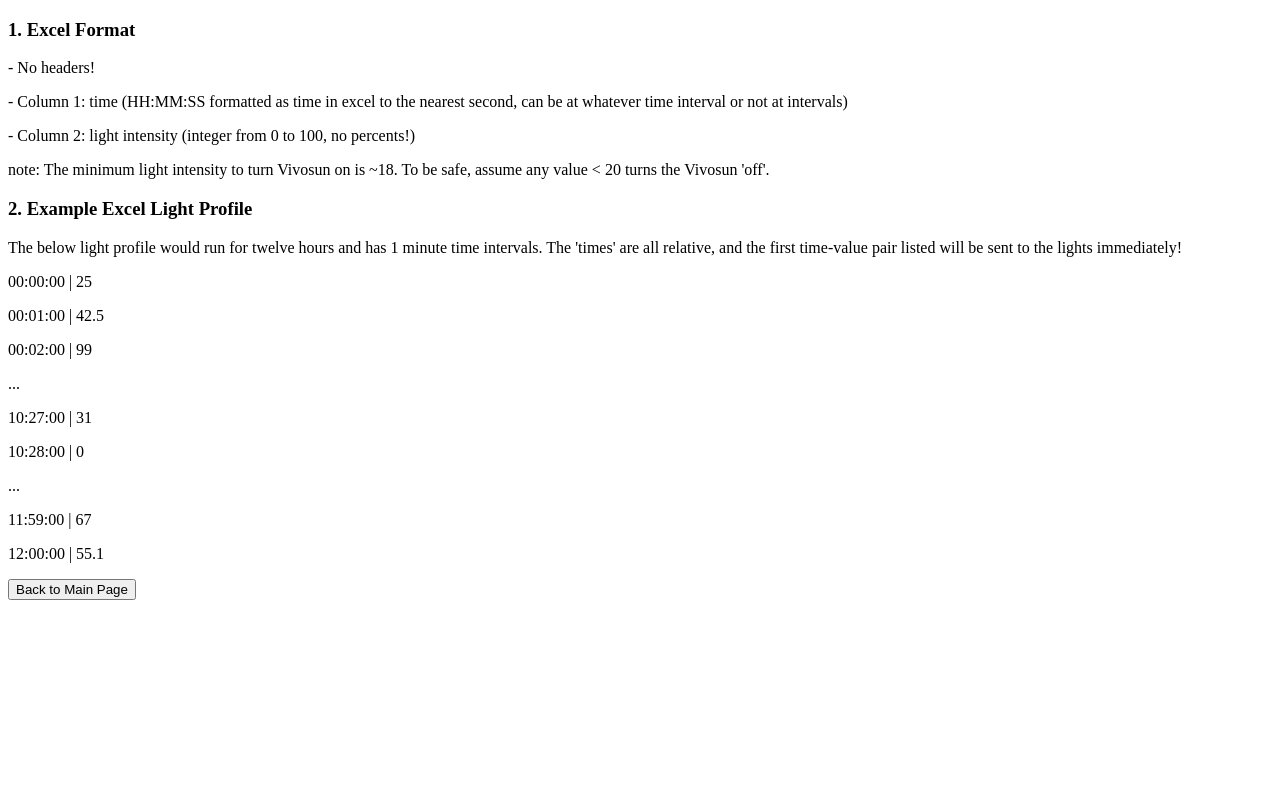
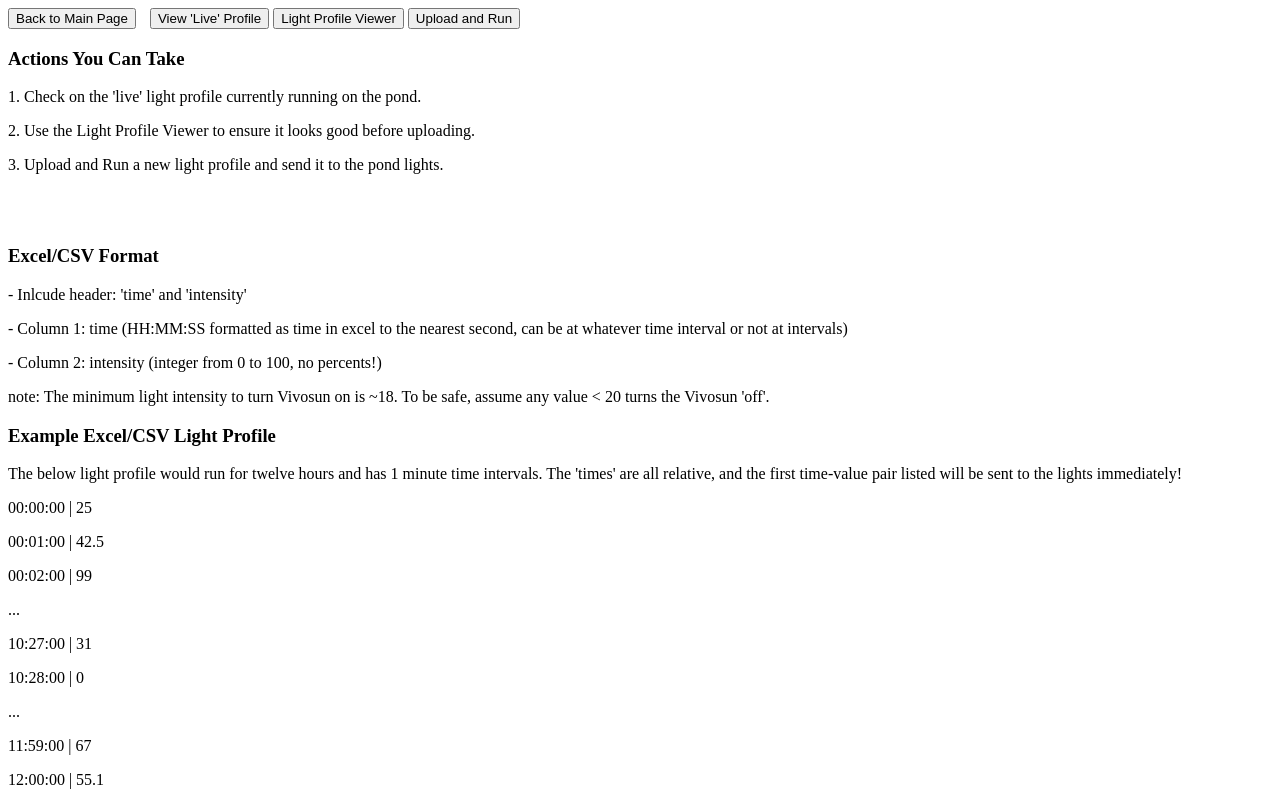
Before and after one commit to spdavern/ClimateSimulation, a Flask app: page /example in a window 1280 px wide. Before the commit the page ends 600 px from the top, so only its background shows below. Run offline with Flask 3, Linux system fonts and the light colour scheme.

Commit message:
major updates, ready for v1 integration with RPi send/receive code to Arduino

```diff
--- a/rpi/climate_web_interface.py
+++ b/rpi/climate_web_interface.py
@@ -7,31 +7,115 @@ matplotlib.use('Agg')
 
 app = Flask(__name__)
 UPLOAD_FOLDER = 'static'
+LIVE_FOLDER = 'static/live'
+
 app.config['UPLOAD_FOLDER'] = UPLOAD_FOLDER
+app.config['LIVE_FOLDER'] = LIVE_FOLDER
 
+
+# Main Page
 @app.get('/')
-def upload():
+def main_page():
     return render_template('main_page.html', file_uploaded=False)
 
+
+# Example and Instructions Page
 @app.get('/example')
 def example_page():
     return render_template('example_page.html')
 
-# this is triggered when user clicks "View profile" button
-@app.post('/upload')
-def upload_file():
+
+# Live Light Profile Page
+@app.get('/live')
+def live_light_profile():
+    return render_template('live_light_profile.html')
+
+
+# Upload and Run Profile Page
+@app.get('/run')
+def run_light_profile():
+    return render_template('run_light_profile.html')
+
+
+# Light Profile Viewer Page
+@app.get('/viewer')
+def view_light_profile():
+    return render_template('view_light_profile.html')
+
+
+# this is triggered when user clicks "Choose File" button
+@app.post('/viewer')
+def view_profile():
+
+    # check if file is real and in proper form
     if 'file' not in request.files:
         return redirect(request.url)
     file = request.files['file']
     if file.filename == '':
         return redirect(request.url)
-    if file and file.filename.endswith('.xlsx'):
+
+
+    # check file format validity
+    if check_profile_validity(file.filename) == False:
+        return 'Invalid file format. Please upload .xlsx or .csv file with 2 columns: Time and Light Intensity Value.'
+
+
+    if file and (file.filename.endswith('.xlsx') or file.filename.endswith('.xlsx')):
+
+        # save the file
         filepath = os.path.join(app.config['UPLOAD_FOLDER'], file.filename)
         file.save(filepath)
+
+        # create a profile plot and save it
         plot_excel(filepath)
-        #print('got here!')
-        return render_template('main_page.html', file_uploaded=True)
-    return 'Invalid file format. Please upload an Excel file (.xlsx).'
+
+        # remove excel files to reduce clutter
+        for filename in os.listdir(app.config['UPLOAD_FOLDER']):
+            if filename.endswith('.xlsx'):
+                file_path = os.path.join(app.config['UPLOAD_FOLDER'], filename)
+                os.unlink(file_path)
+
+        return render_template('view_light_profile.html', file_uploaded=True)
+    return 'Invalid file format. Please upload an Excel file (.xlsx) or CSV file (.csv).'
+
+
+# this is triggered when user clicks "Send to Lights" button on the 'run' page
+@app.post('/run')
+def send_light_profile():
+
+    # delete everything in the 'live' folder (commented out until actual operation)
+    #for filename in os.listdir(app.config['LIVE_FOLDER']):
+    #    file_path = os.path.join(app.config['LIVE_FOLDER'], filename)
+    #    try:
+    #        if os.path.isfile(file_path):
+    #            os.unlink(file_path)
+    #    except Exception as e:
+    #        print(e)
+
+    # check if file is real from the HTML request
+    if 'file' not in request.files:
+        return redirect(request.url)
+
+    file = request.files['file']
+    if file.filename == '':
+        return redirect(request.url)
+
+    # check file format validity
+    if check_profile_validity(file.filename) == False:
+        return 'Invalid file format. Please upload .xlsx or .csv file with 2 columns: Time and Light Intensity Value.'
+
+    # check if file is correct file format
+    if file and (file.filename.endswith('.xlsx') or file.filename.endswith('.csv')):
+
+        check_profile_validity(file.filename)
+
+        # store in the 'live' folder where other python script is waiting for it
+        filepath = os.path.join(app.config['LIVE_FOLDER'], file.filename)
+        file.save(filepath)
+
+        return render_template('run_light_profile.html', sent_to_lights=os.path.basename(filepath))
+
+    return 'Invalid file format. Please upload an Excel file (.xlsx) or CSV file (.csv).'
 
 
 def plot_excel(filepath):
@@ -52,21 +136,63 @@ def plot_excel(filepath):
 
     plt.xlabel('Time')
     plt.ylabel('Light Intensity Value')
-    plt.title('Light Profile')
+    plt.title(str(os.path.basename(filepath)))
+
+    # xaxis labels - reduce clutter
+    if len(times) > 50:
+        plt.xticks(times[::10], rotation=45)
+    else:
+        plt.xticks(times, rotation=45)
 
     # save plot to 'static' folder
     plot_path = os.path.join(app.config['UPLOAD_FOLDER'], 'plot.png')
     plt.savefig(plot_path)
     plt.close()
 
+
+# this is called by HTML after user clicks 'View Profile' button
+# this grabs the plot.png that was created by upload_file() and displays it
 @app.get('/display_plot')
 def display_plot():
     return redirect(url_for('static', filename='plot.png'))
+
 
 # Custom error handler for 400 Bad Request
 @app.errorhandler(400)
 def bad_request(error):
     return 'Bad Request: Please check your request and try again.', 400
+
+
+@app.get('/live/live_plot.png') # this path doesn't do anything???
+def display_live_plot():
+    return redirect(url_for('static', filename='live/live_plot.png')) # must use subfolder within 'static'
+
+
+def check_profile_validity(filepath):
+
+    # 1. check if excel file or csv file
+    if filepath.endswith('.xlsx'):
+        df = pd.read_excel(filepath)
+
+    elif filepath.endswith('.csv'):
+        df = pd.read_csv(filepath)
+
+    else:
+        return False
+
+    # 2. check if file has 2 columns
+    if len(df.columns) != 2:
+        return False
+
+    # 3. check if first column is time
+    try:
+        # convert first col to pd time
+        df.iloc[:, 0] = pd.to_datetime(df.iloc[:, 0], format='%H:%M:%S').dt.time
+    except:
+        return False
+
+    # if passed all the tests, return True!
+    return True
 
 
 
--- a/rpi/templates/example_page.html
+++ b/rpi/templates/example_page.html
@@ -6,14 +6,29 @@
 </head>
 <body>
 
-    <h3>1. Excel Format</h3>
-    <p>- No headers!</p>
+    <!-- button navigation -->
+    <div>
+        <button style="display: inline-block; margin-right: 10px;" onclick="window.location.href='{{ url_for('main_page') }}'">Back to Main Page</button>
+        <button style="display: inline-block;" onclick="window.location.href='{{ url_for('live_light_profile') }}'">View 'Live' Profile</button>
+        <button style="display: inline-block;" onclick="window.location.href='{{ url_for('view_light_profile') }}'">Light Profile Viewer</button>
+        <button style="display: inline-block;" onclick="window.location.href='{{ url_for('run_light_profile') }}'">Upload and Run</button>
+    </div>
+
+    <h3>Actions You Can Take</h3>
+    <p>1. Check on the 'live' light profile currently running on the pond.</p>
+    <p>2. Use the Light Profile Viewer to ensure it looks good before uploading.</p>
+    <p>3. Upload and Run a new light profile and send it to the pond lights.</p>
+
+    <br><br/>
+
+    <h3>Excel/CSV Format</h3>
+    <p>- Inlcude header: 'time' and 'intensity'</p>
     <p>- Column 1: time (HH:MM:SS formatted as time in excel to the nearest second, can be at whatever time interval or not at intervals)</p>
-    <p>- Column 2: light intensity (integer from 0 to 100, no percents!)</p>
+    <p>- Column 2: intensity (integer from 0 to 100, no percents!)</p>
     <p>note: The minimum light intensity to turn Vivosun on is ~18. To be safe, assume any value < 20 turns the Vivosun 'off'.</p>
 
 
-    <h3>2. Example Excel Light Profile</h3>
+    <h3>Example Excel/CSV Light Profile</h3>
     <p>The below light profile would run for twelve hours and has 1 minute time intervals. The 'times' are all relative, and the first time-value pair listed will be sent to the lights immediately!</p>
     <p> 00:00:00  |   25 </p>
     <p> 00:01:00  |   42.5 </p>
@@ -25,6 +40,5 @@
     <p> 11:59:00  |   67 </p>
     <p> 12:00:00  |   55.1 </p>
 
-    <button onclick="window.location.href='{{ url_for('upload') }}'">Back to Main Page</button>
 </body>
 </html>
```
Also changed, not shown: plotter.py (added, +30 -0 lines), rpi/templates/live_light_profile.html (added, +23 -0 lines), rpi/templates/main_page.html (+38 -13 lines), rpi/templates/run_light_profile.html (added, +35 -0 lines), rpi/templates/view_light_profile.html (added, +31 -0 lines), rpi/static/plot.png, 3 other files.
